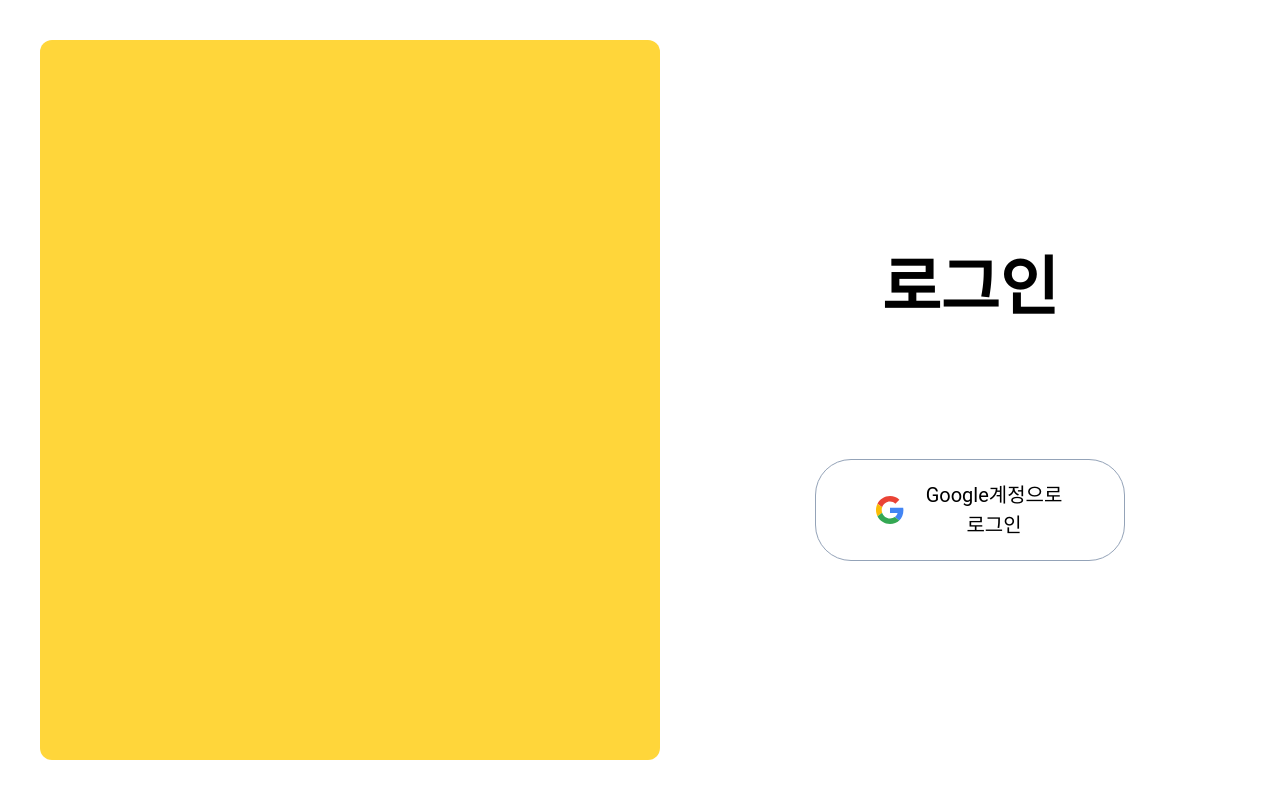
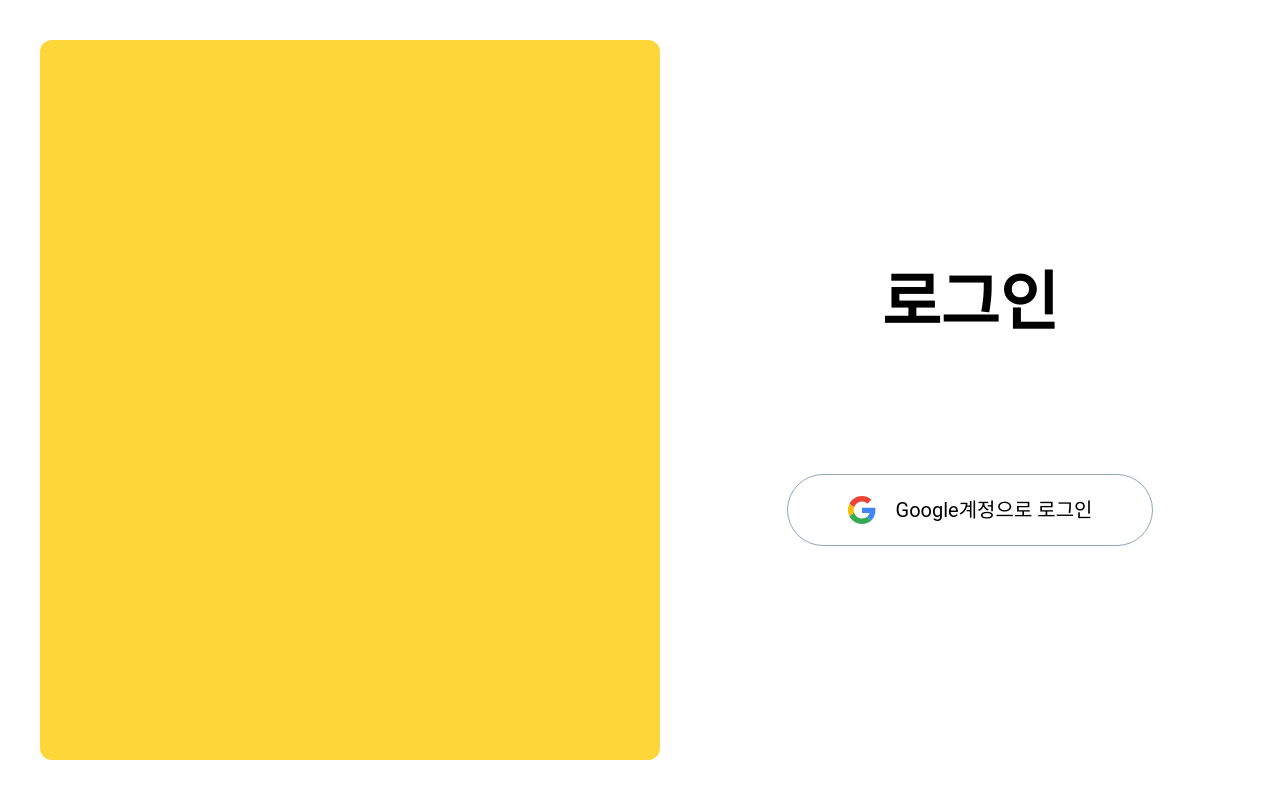
Before and after one commit to NFTeenn/FE, a Next.js app: page / in a window 1280 px wide. Built offline with nearby package versions, Linux system fonts and the light colour scheme.

Commit message:
move: signin ui 이동 app/main -> widgets/signin/ui

```diff
--- a/src/app/main/page.tsx
+++ b/src/app/main/page.tsx
@@ -1,3 +1,3 @@
 export default function Main() {
-    return <div>main layout</div>;
+	return <div>main layout</div>;
 }
--- a/src/app/page.tsx
+++ b/src/app/page.tsx
@@ -1,17 +1,7 @@
-import Image from "next/image";
-import google_logo from "@/shared/assets/google_logo.svg";
+import Signin from "@/widgets/signin/ui";
 
 export default function Home() {
   return (
-    <div className="flex w-[100vw] h-[100vh] relative pl-10 py-10 bg-white">
-      <div className="basis-1/2 h-[90vh] bg-brand-main rounded-[12px]"></div>
-      <div className="basis-1/2 flex flex-col items-center justify-center">
-        <h1 className="text-[4rem] font-semibold mb-31">로그인</h1>
-        <button className="flex justify-center items-center w-1/2 py-5 px-15 gap-5 bg-white border border-300 rounded-[36px]" type="submit">
-          <Image src={google_logo} alt="logo" width={28} height={28} />
-          <span className="text-[1.25rem] font-roboto">Google계정으로 로그인</span>
-        </button>
-      </div>
-    </div>
+    <Signin />
   );
 }
--- /dev/null
+++ b/src/widgets/signin/ui/index.tsx
@@ -0,0 +1,35 @@
+"use client";
+
+import { useQuery } from "@tanstack/react-query";
+import Image from "next/image";
+import google_logo from "@/shared/assets/google_logo.svg";
+import { signin } from "../api";
+
+export default function Signin() {
+	const { refetch, isFetching } = useQuery({
+		queryFn: signin,
+		queryKey: ["signin"],
+		enabled: false,
+		retry: false,
+	});
+
+	return (
+		<div className="flex w-[100vw] h-[100vh] relative pl-10 py-10 bg-white">
+			<div className="basis-1/2 h-[90vh] bg-brand-main rounded-[12px]"></div>
+			<div className="basis-1/2 flex flex-col items-center justify-center">
+				<h1 className="text-[4rem] font-semibold mb-31">로그인</h1>
+				<button
+					className={`${isFetching ? "bg-gray-500" : "bg-white"} flex justify-center items-center w-auto py-5 px-15 gap-5 border border-300 rounded-[36px] cursor-pointer`}
+					type="button"
+					disabled={isFetching}
+					onClick={() => refetch()}
+				>
+					<Image src={google_logo} alt="logo" width={28} height={28} />
+					<span className="text-[1.25rem] font-roboto">
+						Google계정으로 로그인
+					</span>
+				</button>
+			</div>
+		</div>
+	);
+}
```
